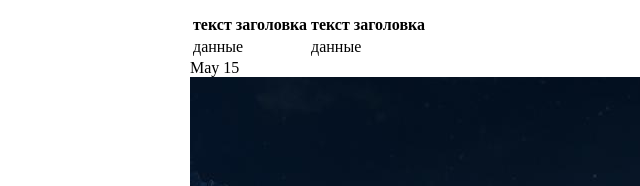
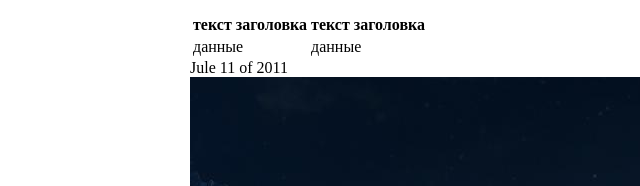
Before and after one commit to Bruh822/Web-Course, a plain HTML site: page Module-1/task 3/index.html in a window 1280 px wide. Shown: the part 400-586 px from the top of the page, 0-640 px from the left. Drawn offline with Linux system fonts and the light colour scheme.

Commit message:
Update index.html

```diff
--- a/Module-1/task 3/index.html
+++ b/Module-1/task 3/index.html
@@ -32,7 +32,7 @@
         <tr><td>данные</td><td>данные</td></tr>
     </table>
 
-    <time datetime="2011-08-15T19:00">May 15</time>
+    <time datetime="2011-07-11T19:00">Jule 11 of 2011</time>
     <a href="../task 1/image/image.jpeg" download="../task 1/image/image.jpeg"><img src="../task 1/image/image.jpeg" alt="altu"></a>
 </div>
 </body>
```
